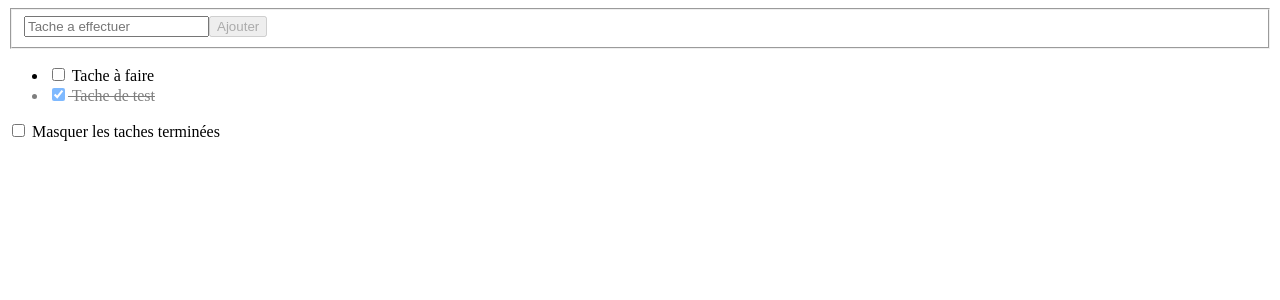
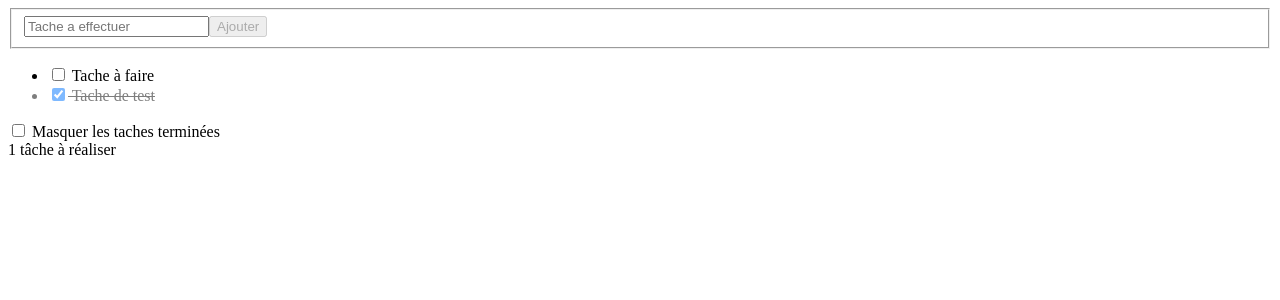
Before and after one commit to carlialex13/tuto-vue, a Vue app: page / in a window 1280 px wide. Shown: the top 300 px of the page. Built offline with nearby package versions, Linux system fonts and the light colour scheme.

Commit message:
📝 Add computed property for remaining todos and update template

```diff
--- a/src/App.vue
+++ b/src/App.vue
@@ -16,7 +16,7 @@
   <ul>
     <li
       :key="todo.date"
-      v-for="todo in sortedTodo()"
+      v-for="todo in sortedTodo"
       :class="{completed: todo.completed}"
     >
       <label>
@@ -29,11 +29,13 @@
     <input type="checkbox" v-model="hideCompleted"> Masquer les taches terminées
   </label>
 </div>
-
+<div v-if="remainingTodos > 0">
+  {{ remainingTodos}} tâche{{ remainingTodos > 1 ? 's' : ''}} à réaliser
+</div>
 </template>
 
 <script setup>
-import { ref } from 'vue';
+import {computed, ref} from 'vue';
 
 const hideCompleted = ref(false)
 const todos = ref([{
@@ -55,17 +57,31 @@ const addTodo = () => {
     completed: false,
     date: Date.now
   })
-  newTodo.value = ''
+  newTodo.value = '';
 }
 
-const sortedTodo = () => {
+const remainingTodos = computed(() => {
+  return todos.value.filter( t => t.completed === false).length
+})
+
+// Ne doit pas $etre utilise car call a chaque modification de la page, exemple, a chaque fois que l'user tape un caractere dans l'input, la fonction est call
+// const sortedTodo = () => {
+//   const sortedTodo = todos.value.toSorted( (a,b) => a.completed > b.completed ? 1 : -1 )
+//
+//   if(hideCompleted.value === true){
+//     return sortedTodo.filter(t => t.completed === false)
+//   }
+//   return sortedTodo
+// }
+
+const sortedTodo = computed( () => {
   const sortedTodo = todos.value.toSorted( (a,b) => a.completed > b.completed ? 1 : -1 )
 
   if(hideCompleted.value === true){
     return sortedTodo.filter(t => t.completed === false)
   }
   return sortedTodo
-}
+})
 </script>
 
 
```
